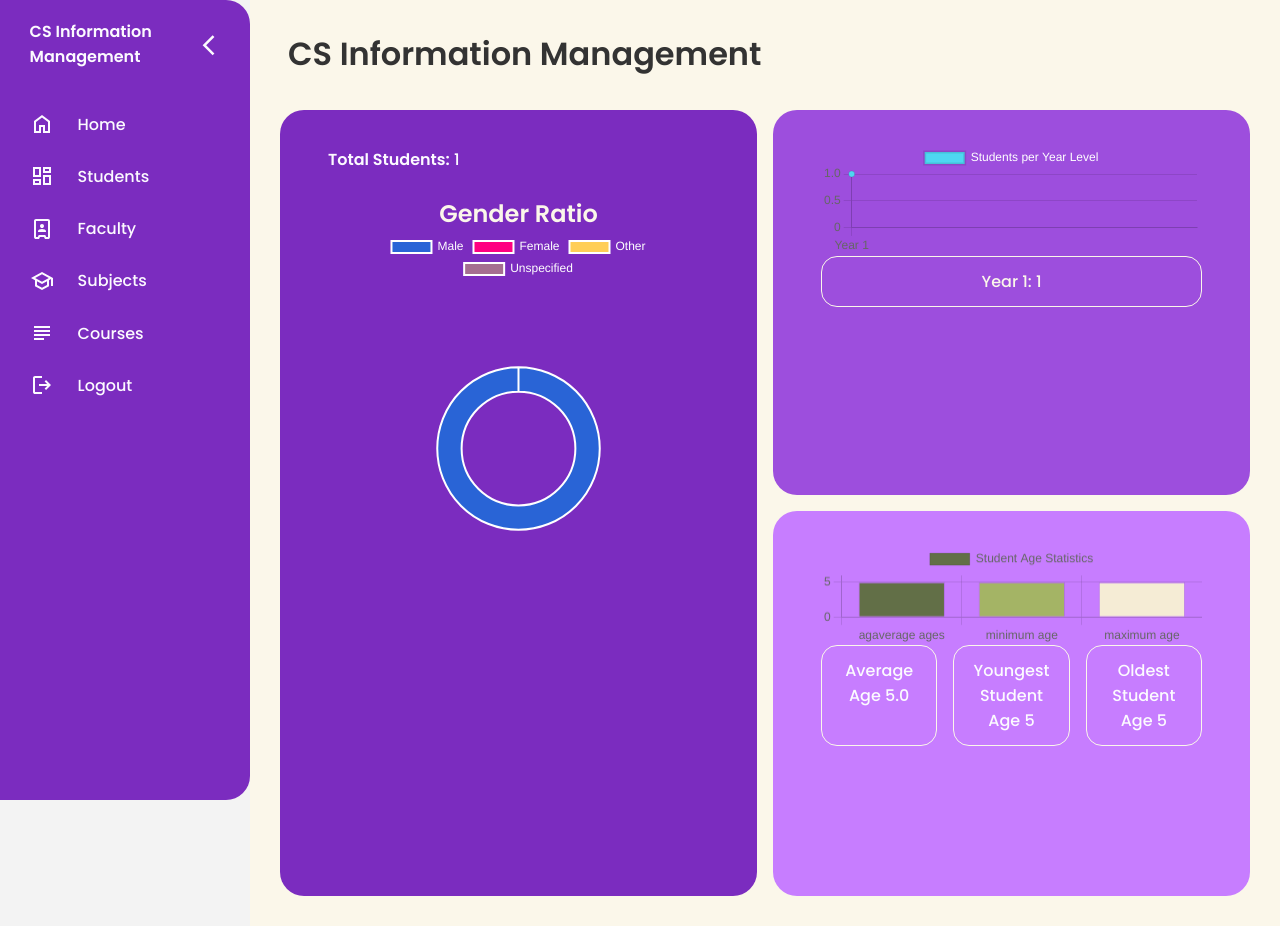
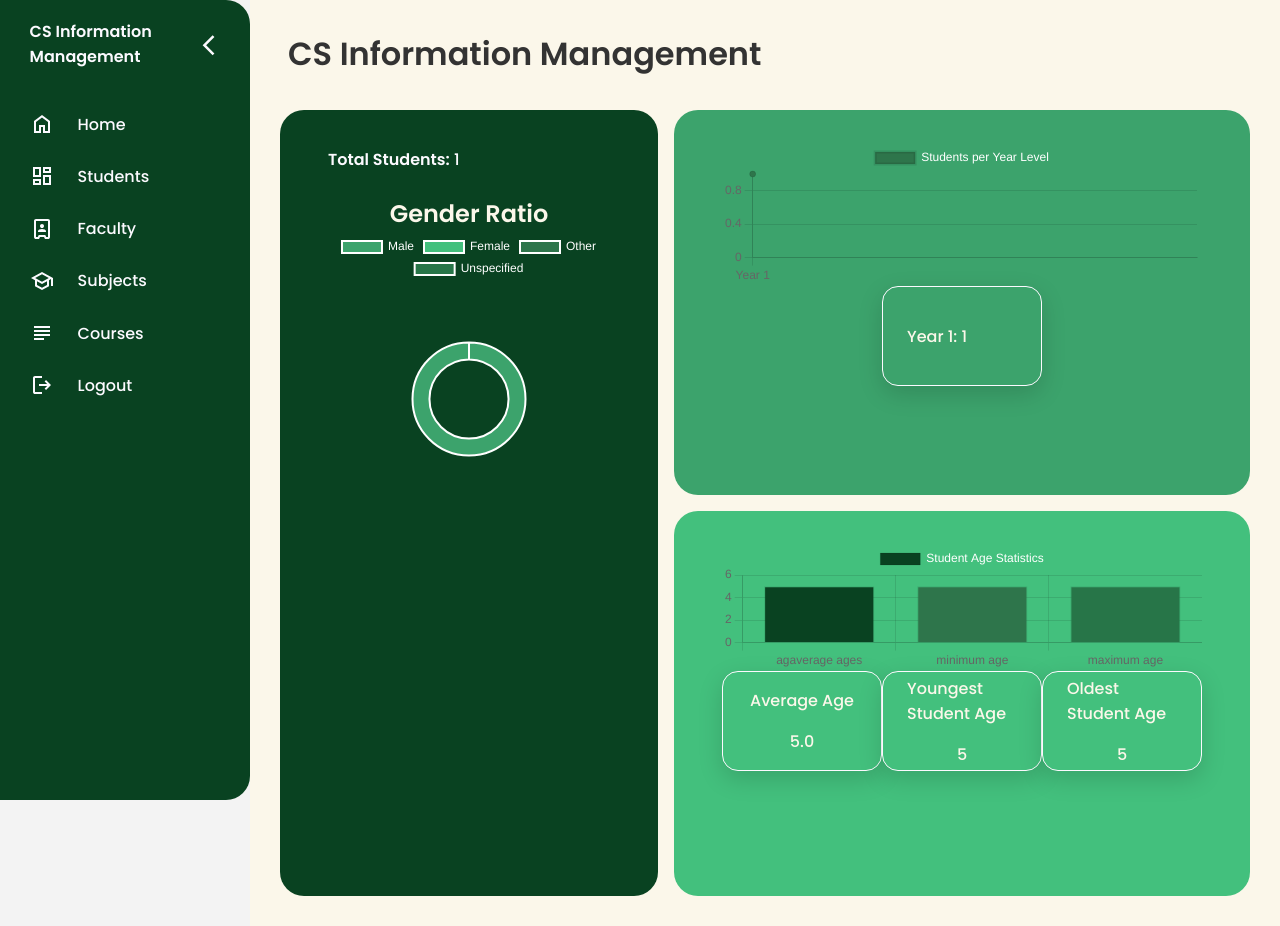
Before and after one commit to Gabrielkaos/CS_IMS, a Django app: page / in a window 1280 px wide. Run offline with Django 4.2, Linux system fonts and the light colour scheme; a user stored in the database is signed in; tables that the repository leaves empty hold one stand-in row (values such as "Sample post"); some libraries are stand-ins or nearby versions.

Commit message:
Change color palette

```diff
--- a/IMS_app/static/IMS_app/css/modal.css
+++ b/IMS_app/static/IMS_app/css/modal.css
@@ -116,7 +116,7 @@
     width: 100%;
     height: auto;
     padding: 12px;
-    background: #8868e7;
+    background: var(--third-color);
     border-radius: 6px;
     border: none;
     color: #fff;
@@ -132,7 +132,7 @@
 }
 
 .file-upload-content button:hover {
-    background-color: #8868e7;
+    background-color: var(--third-color);
     color:  #fff;
     cursor: pointer;
     transition: color 0.3s ease, background 0.3s ease;
@@ -162,7 +162,7 @@
 .header h2 {
     font-size: 1.5em;
     font-weight: 600;
-    color: #333;
+    color: var(--third-color);
     margin-bottom: 1em;
 }
 
@@ -172,7 +172,7 @@
     border: none;
     background-color: transparent;
     svg {
-        fill: #333;
+        fill: var(--third-color);
     }
 }
 
@@ -184,10 +184,10 @@
 .cancel-button {
     width: 100%;
     height: 50px;
-    font: 16px;
+    font-size: 1em;
     padding: 0 15px;
-    color: #8868e7;
-    border:2px solid #8868e7;
+    color: var(--third-color);
+    border:2px solid var(--third-color);
     background-color: #fff;
     border-radius: 10em;
     margin-bottom: 1em;
@@ -204,16 +204,17 @@
     min-width: 100%;
     height: 50px;
     padding: 12px;
-    background: #8868e7;
+    background: var(--third-color);
     border-radius: 10em;
     border: none;
+    font-size: 1em;
     color: #fff;
     font-weight: bold;
     transition: 0.5s;
 }
 
 .save-button:hover {
-    background-color: #8868e7;
+    background-color: var(--third-color);
     color:  #fff;
     cursor: pointer;
     transition: color 0.3s ease, background 0.3s ease;
--- a/IMS_app/static/IMS_app/css/style.css
+++ b/IMS_app/static/IMS_app/css/style.css
@@ -2,13 +2,13 @@
 
 :root {
     --primary-color: #fbf7ea;
-    --secondary-color: #7b2cbf;
-    --hover-color: #e0aaff;
-    --accent-color: #f72585;
+    --secondary-color: #094221;
+    --hover-color: #2e754b;
+    --accent-color: #277548;
     --line-color: #42434a;
     --text-color: #fcfaff;
-    --third-color: #9d4edd;
-    --fourth-color: #c77dff;
+    --third-color: #3ca36c;
+    --fourth-color: #43c07d;
 }
 
 * {
@@ -242,31 +242,47 @@ main p {
     display: none;
 }
 
+
+/* <===== DASHBOARD STATS =====> */
+
+.student-card-container {
+    height: 100px;
+    width: 10rem;
+    background-color: var(--third-color);
+    margin-inline: auto;
+    padding: 0 1.5em;
+    border-radius: 1rem;
+    border: 1px solid var(--text-color);
+    box-shadow: 0 8px 24px hsla(0, 0%, 0%, .15);
+
+    display: flex;
+    flex-direction: column;
+    align-items: center;
+    justify-content: center;
+    gap: 1em;
+}
+
+.age-card-container {
+    height: 100px;
+    width: 10rem;
+    background-color: var(--fourth-color);
+    margin-inline: auto;
+    padding: 0 1.5em;
+    border-radius: 1rem;
+    border: 1px solid var(--text-color);
+    box-shadow: 0 8px 24px hsla(0, 0%, 0%, .15);
+
+    display: flex;
+    flex-direction: column;
+    align-items: center;
+    justify-content: center;
+    gap: 1em;}
+
 .gender-stats-container {
     background-color: var(--secondary-color);
     border: none;
     height: 100%;
     width: 100%;
-}
-
-.gender-stats-container  ul {
-    display: flex;
-    flex-direction: row;
-    gap: 16px;
-    list-style: none;
-    bottom: 0;
-}
-
-.gender-stats-container li {
-    display: flex;
-    flex: 1;
-    flex-direction: column;
-    min-width: 0;
-    padding: 12px;
-    border: 1px solid var(--primary-color);
-    border-radius: 1em;
-    text-align: center;
-    justify-content: center;
 }
 
 .gender-stats-container span {
@@ -278,26 +294,7 @@ main p {
     border: none;
     height: 100%;
     width: 100%;
-}
-
-.student-stats-container  ul {
-    display: flex;
-    flex-direction: row;
-    gap: 16px;
-    list-style: none;
     bottom: 0;
-}
-
-.student-stats-container  li {
-    display: flex;
-    flex: 1;
-    flex-direction: column;
-    min-width: 0;
-    padding: 12px;
-    border: 1px solid var(--primary-color);
-    border-radius: 1em;
-    text-align: center;
-    justify-content: center;
 }
 
 .student-stats-container span {
@@ -311,6 +308,12 @@ main p {
     width: 100%;
 }
 
+.age-stats-card-container {
+    display: flex;
+    flex-direction: row;
+    justify-content: space-evenly;
+}
+/*
 .age-stats-container ul {
     display: flex;
     flex-direction: row;
@@ -340,8 +343,9 @@ main p {
 
 .age-stats-container span {
     width: 100%;
-}
+} */
 
+/* <===== ACTION BUTTONS =====> */
 .purple-button {
     width: 150px;
     height: 40px;
@@ -373,7 +377,7 @@ main p {
     border: none;
     border-radius: .5em;
     cursor: pointer;
-    background-color: var(--accent-color);
+    background-color: var(--fourth-color);
 }
 
 .edit-button:hover {
--- a/IMS_app/static/IMS_app/css/table.css
+++ b/IMS_app/static/IMS_app/css/table.css
@@ -1,7 +1,7 @@
 @import url('https://fonts.googleapis.com/css2?family=Poppins:wght@500;600&display=swap');
 
 :root {
-    --head-color: #8868e7;
+    --head-color: #3ca36c;
     --line-color: #42434a;
     --table-hover-color: #cecece;
     --table-text-color: #000000;
--- a/IMS_app/templates/IMS_app/course_list.html
+++ b/IMS_app/templates/IMS_app/course_list.html
@@ -6,7 +6,7 @@
     {% for course in coursies %}
     <div class="card-container">
       <span class="card-title"><h1>{{ course.name }}</h1></span>
-      <span class="card-discreption">{{ course.description }}</span>
+      <span class="card-discription">{{ course.description }}</span>
       <span>{{ course.students.count }}</span>
     </div>
     {% endfor %}
--- a/IMS_app/templates/IMS_app/dashboard.html
+++ b/IMS_app/templates/IMS_app/dashboard.html
@@ -11,35 +11,31 @@
 
   <div class="student-stats-container container" style="grid-area: box-2">
     <canvas id="yearLevelChart" height="15" width="50"></canvas>
-    <ul>
+    <div class="age-stats-card-container">
       {% for level in year_level_data %}
-      <li>Year {{ level.year_level }}: {{ level.count }}</li>
+        <div class="student-card-container">
+          <span>Year {{ level.year_level }}: {{ level.count }}</span>
+        </div>
       {% endfor %}
-    </ul>
+    </div>
   </div>
 
   <div class="age-stats-container container" style="grid-area: box-3">
-    <canvas id="ageStatsChart" height="80" width"50"></canvas>
-    <ul>
-      <li>
-        <a href="">
-          <span>Average Age</span>
-          {{ average_age }}
-        </a>
-      </li>
-      <li>
-        <a href="">
-          <span>Youngest Student Age</span>
-          {{ min_age }}
-        </a>
-      </li>
-      <li>
-        <a href="">
+    <canvas id="ageStatsChart" height="80" width"100"></canvas>
+    <div class="age-stats-card-container">
+      <div class="age-card-container">
+        <span>Average Age</span>
+        {{ average_age }}
+      </div>
+      <div class="age-card-container">
+        <span>Youngest Student Age</span>
+        {{ min_age }}
+      </div>
+      <div class="age-card-container">
           <span>Oldest Student Age</span>
           {{ max_age }}
-        </a>
-      </li>
-    </ul>
+      </div>
+    </div>
   </div>
 </div>
 
@@ -52,7 +48,7 @@
       datasets: [{
         label: 'Gender Ratio',
         data: [{% for gender, count in gender_data.items %}{{ count }},{% endfor %}],
-        backgroundColor: ['#2964d6', '#ff0081', '#FFCE56', '#A56E91'],
+        backgroundColor: ['#3ca36c', '#43c07d', '#2e754b', '#277548'],
       }]
     },
     options: {
@@ -75,7 +71,7 @@
       datasets: [{
         label: 'Students per Year Level',
         data: [{% for level in year_level_data %}{{ level.count }},{% endfor %}],
-        backgroundColor: ['#4ED7F1', '#6FE6FC', '#A8F1FF', '#FFFA8D'],
+        backgroundColor: ['#2e754b'],
       }]
     },
     options: {
@@ -100,7 +96,7 @@
           label: 'Student Age Statistics',
           data: [{{ average_age }}, {{ min_age }}, {{ max_age }}],
           borderWidth: 1,
-          backgroundColor: ['#626F47', '#A4B465', '#F5ECD5', '#FFFA8D'],
+          backgroundColor: ['#094221', '#2e754b', '#277548', '#3ca36c '],
         }]
       },
       options: {
@@ -108,6 +104,13 @@
           y: {
             beginAtZero: true
           }
+        },
+        plugins: {
+          legend: {
+            labels: {
+              color: '#fff'
+            }
+          },
         }
       }
   });
```
Also changed, not shown: IMS_app/static/IMS_app/css/login_signup.css (+18 -12 lines).
